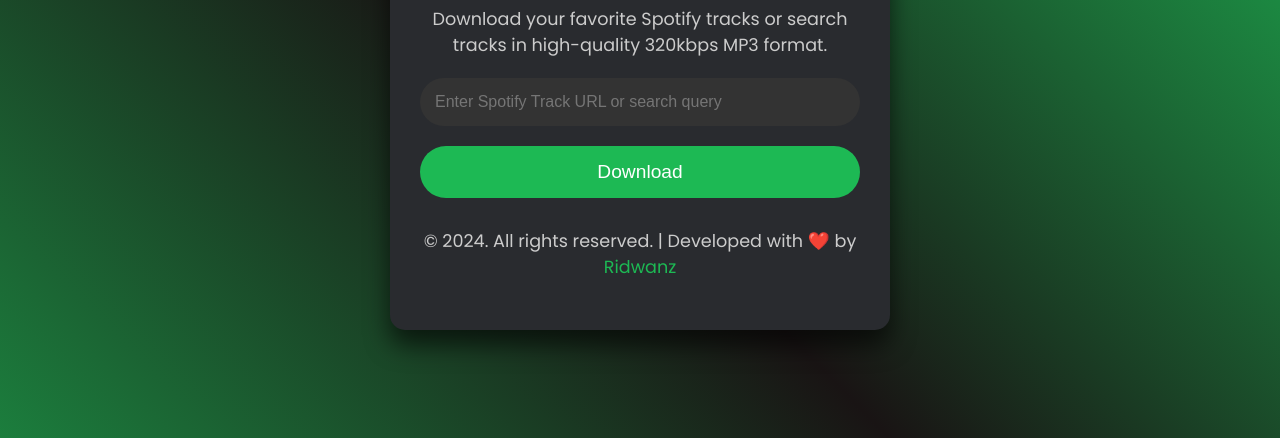
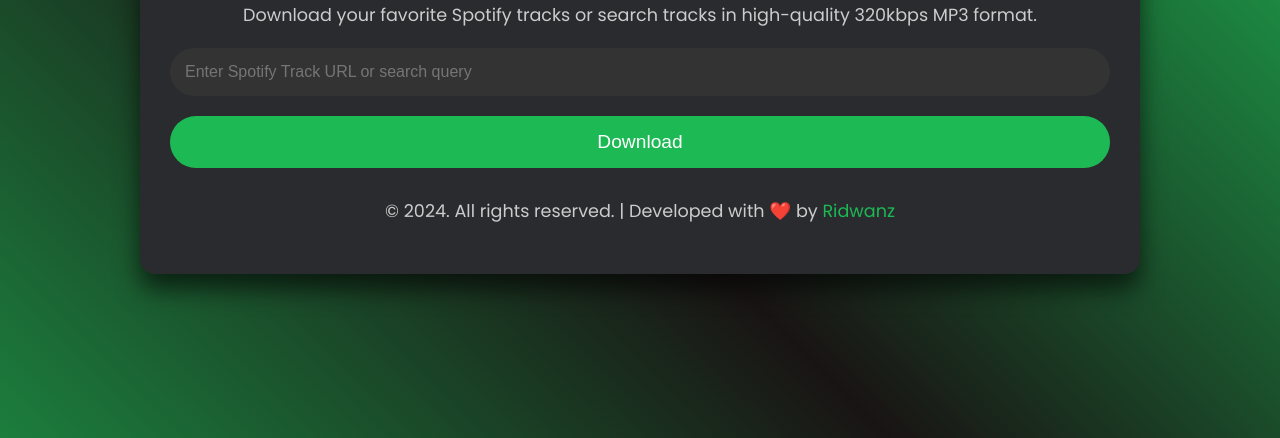
Before and after one commit to RidwanzAnphelibelll/SpotifyDownloader, a website: page public/index.html in a window 1280 px wide. Shown: the part 362-800 px from the top of the page. Drawn offline with Linux system fonts and the light colour scheme.

Commit message:
Add files via upload

```diff
--- a/public/index.html
+++ b/public/index.html
@@ -41,7 +41,7 @@
       box-shadow: 0px 15px 25px rgba(0, 0, 0, 0.6);
       text-align: center;
       width: 100%;
-      max-width: 500px;
+      max-width: 1000px;
       animation: fadeIn 1.5s ease-in-out;
     }
 
@@ -202,7 +202,7 @@
       color: #159f44;
     }
 
-    @media (max-width: 1000px) {
+    @media (max-width: 800px) {
       .container {
         padding: 20px;
       }
```
